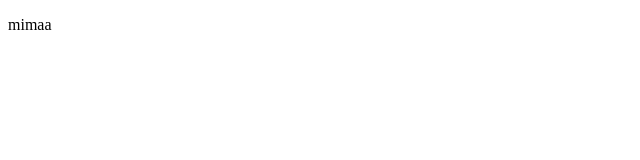
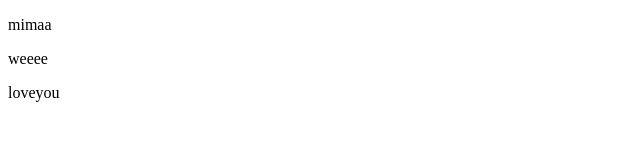
Before and after one commit to kyljndrtnr/git-one, a plain HTML site: page index.html in a window 1280 px wide. Shown: the full height of the page, 0-640 px from the left. Drawn offline with Linux system fonts and the light colour scheme.

Commit message:
paragraph

```diff
--- a/index.html
+++ b/index.html
@@ -6,5 +6,7 @@
   </head>
   <body>
 <p>mimaa</p>
+<p>weeee</p>
+<p>loveyou</p>
   </body>
 </html>
```
